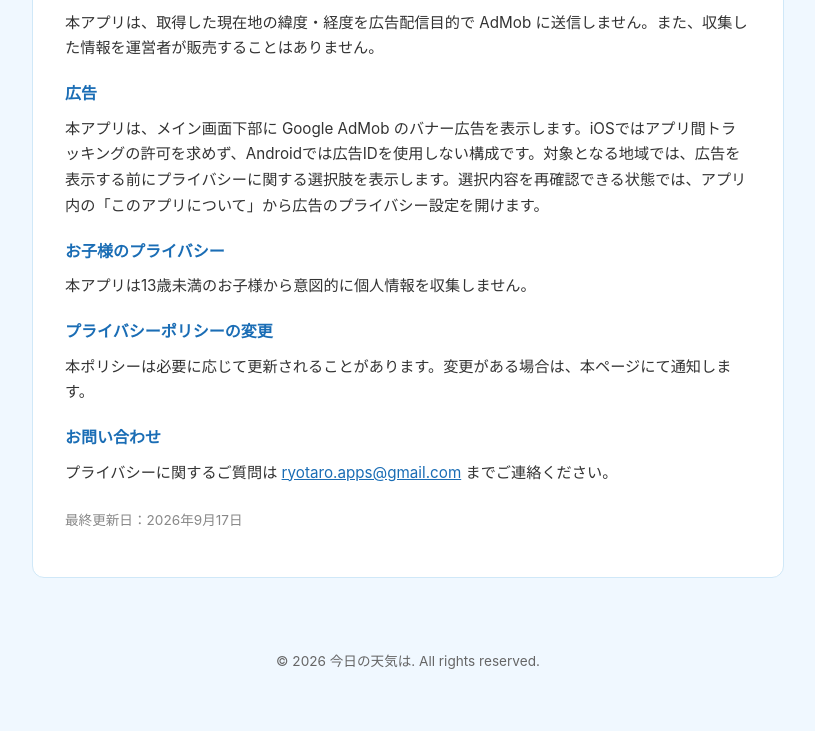
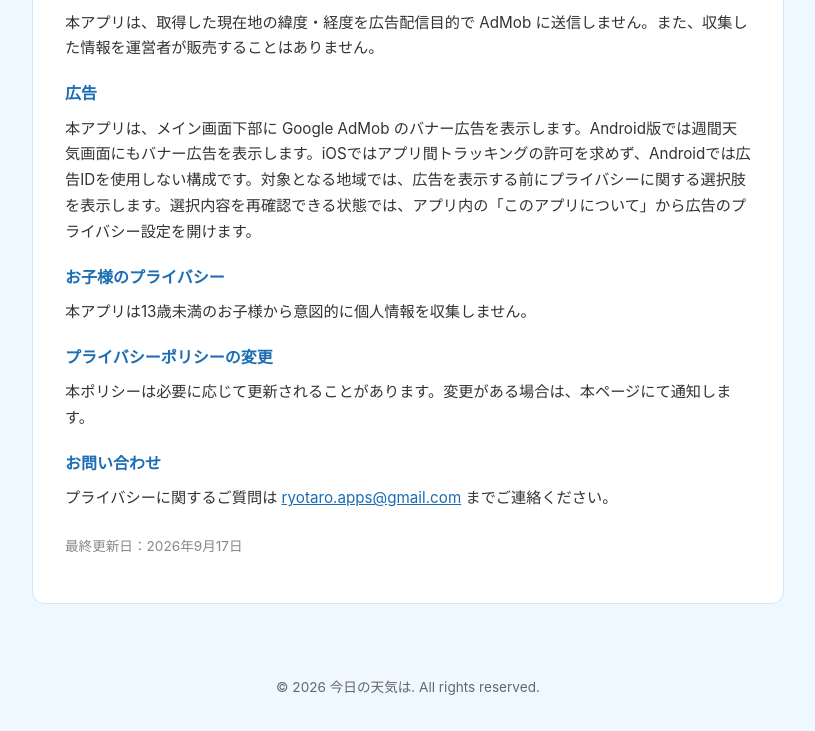
Before and after one commit to tarochi94/today-weather-privacy, a plain HTML site: page index.html in a window 1280 px wide. Shown: the part 2439-3170 px from the top of the page, without its empty margins (232-1047 px from the left). Before the commit the page ends 3144 px from the top, so only its background shows below. Drawn offline with Linux system fonts and the light colour scheme.

Commit message:
Document Android weekly forecast banner ads

```diff
--- a/index.html
+++ b/index.html
@@ -164,7 +164,7 @@
     <p>本アプリは、取得した現在地の緯度・経度を広告配信目的で AdMob に送信しません。また、収集した情報を運営者が販売することはありません。</p>
 
     <h3>広告</h3>
-    <p>本アプリは、メイン画面下部に Google AdMob のバナー広告を表示します。iOSではアプリ間トラッキングの許可を求めず、Androidでは広告IDを使用しない構成です。対象となる地域では、広告を表示する前にプライバシーに関する選択肢を表示します。選択内容を再確認できる状態では、アプリ内の「このアプリについて」から広告のプライバシー設定を開けます。</p>
+    <p>本アプリは、メイン画面下部に Google AdMob のバナー広告を表示します。Android版では週間天気画面にもバナー広告を表示します。iOSではアプリ間トラッキングの許可を求めず、Androidでは広告IDを使用しない構成です。対象となる地域では、広告を表示する前にプライバシーに関する選択肢を表示します。選択内容を再確認できる状態では、アプリ内の「このアプリについて」から広告のプライバシー設定を開けます。</p>
 
     <h3>お子様のプライバシー</h3>
     <p>本アプリは13歳未満のお子様から意図的に個人情報を収集しません。</p>
```
